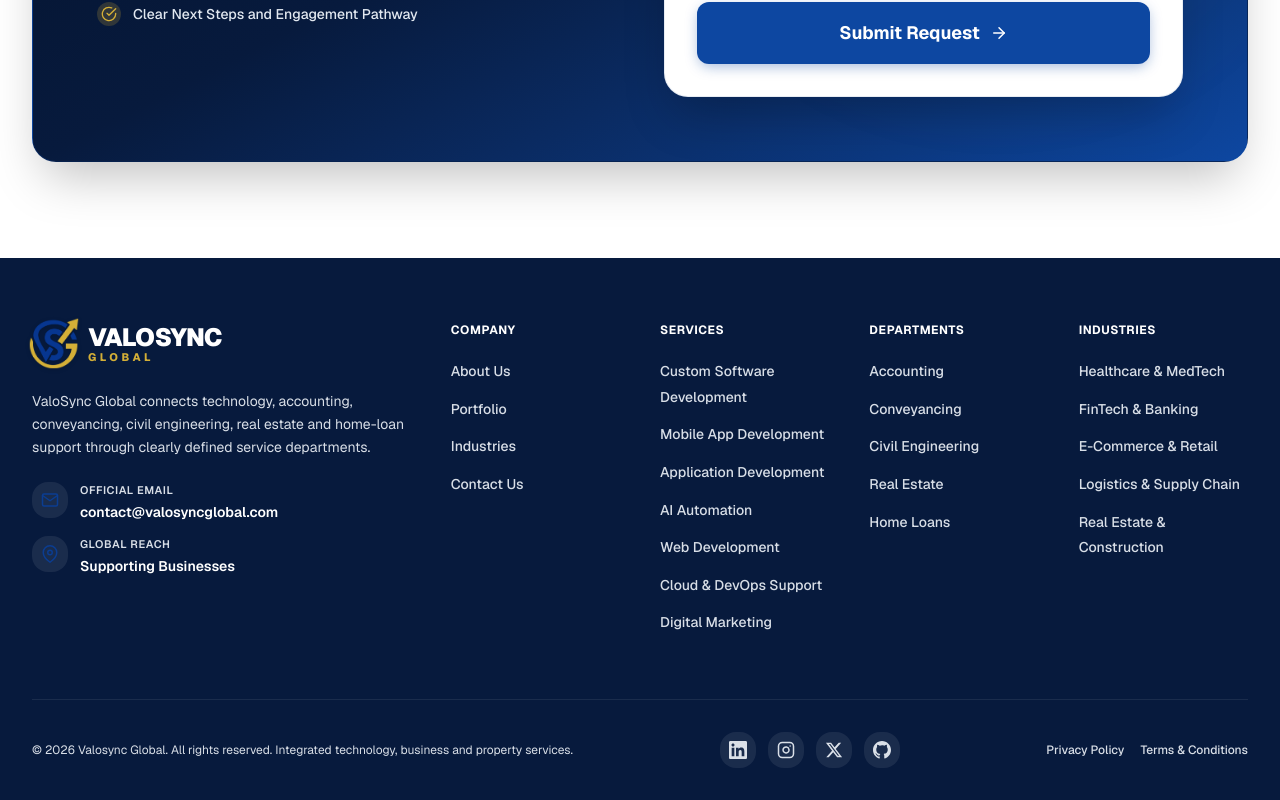
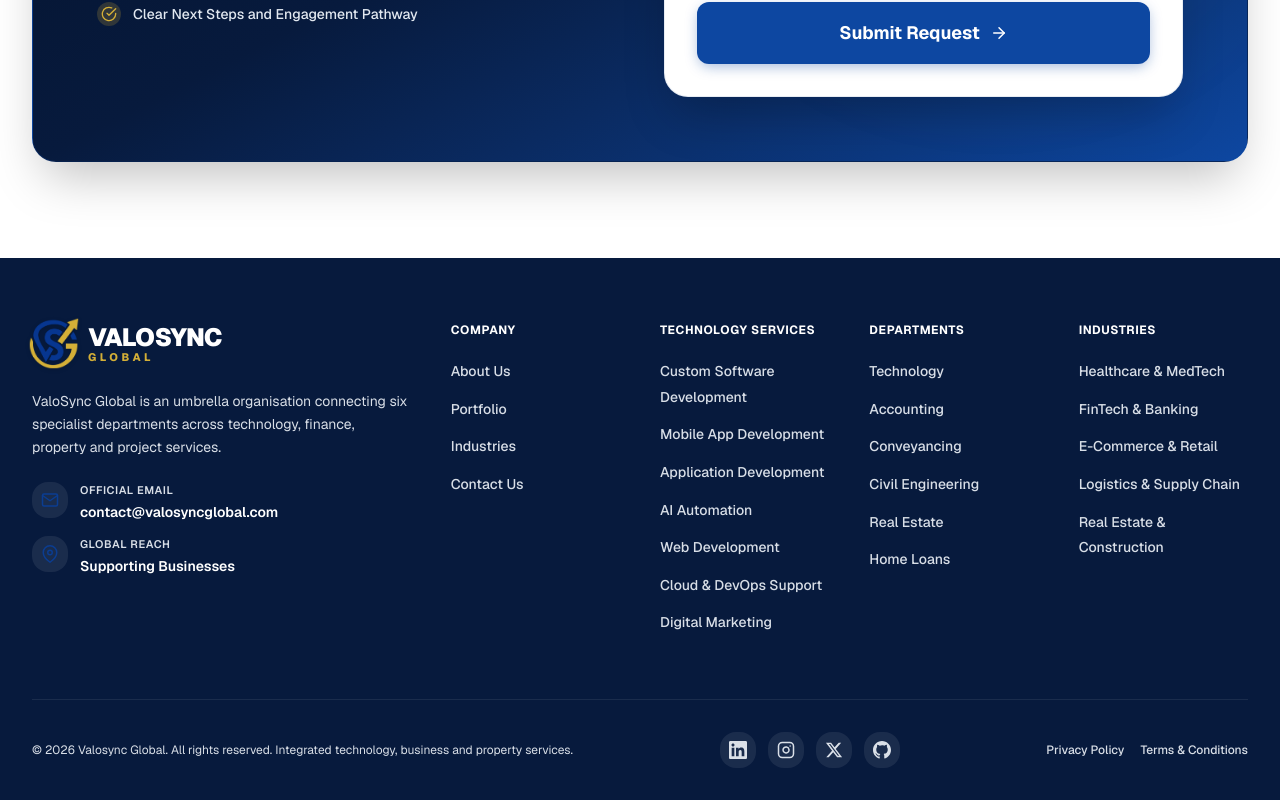
Before and after one commit to mayank-207/ValoSync-Global, a Next.js app: page / in a window 1280 px wide. Shown: the part 9109-9909 px from the top of the page. Built offline with nearby package versions, Linux system fonts and the light colour scheme.

Commit message:
Rebalance footer around umbrella organisation

```diff
--- a/components/layout/Footer.tsx
+++ b/components/layout/Footer.tsx
@@ -27,6 +27,7 @@ const footerLinks = {
     { label: "Digital Marketing", href: "/services/digital-marketing" },
   ],
   departments: [
+    { label: "Technology", href: "/services" },
     { label: "Accounting", href: "/accounting" },
     { label: "Conveyancing", href: "/conveyancing" },
     { label: "Civil Engineering", href: "/civil-engineering" },
@@ -101,7 +102,7 @@ export default function Footer() {
               className="text-sm leading-relaxed mb-6 max-w-md"
               style={{ color: "var(--color-inverse-muted)" }}
             >
-              ValoSync Global connects technology, accounting, conveyancing, civil engineering, real estate and home-loan support through clearly defined service departments.
+              ValoSync Global is an umbrella organisation connecting six specialist departments across technology, finance, property and project services.
             </p>
             <div className="flex flex-col gap-3.5">
               {contactInfo.map((item) => (
@@ -165,7 +166,7 @@ export default function Footer() {
               className="text-xs font-bold uppercase tracking-wider mb-5"
               style={{ color: "var(--text-light)" }}
             >
-              Services
+              Technology Services
             </h3>
             <ul className="flex flex-col gap-3">
               {footerLinks.services.map((link) => (
```
